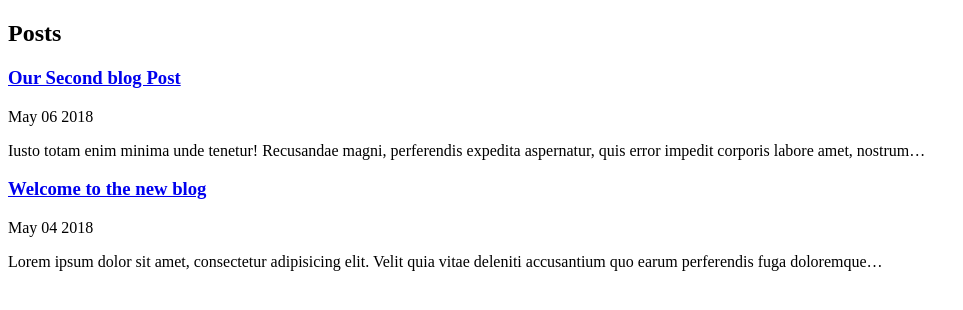
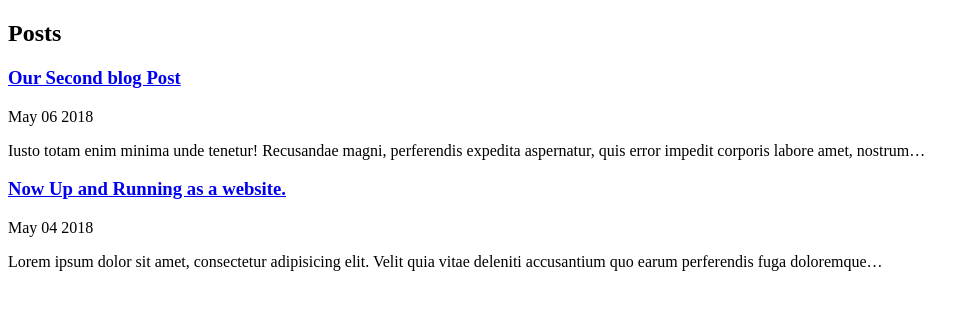
Before and after one commit to GitDarren/portfolionetlify, a Gatsby site: page / in a window 1280 px wide. Shown: the whole page, without its empty margins (0-963 px from the left). Built offline with nearby package versions, Linux system fonts and the light colour scheme; Gatsby itself is replaced by a stand-in of ours.

Commit message:
update post blog post

```diff
--- a/src/posts/post.md
+++ b/src/posts/post.md
@@ -1,5 +1,5 @@
 ---
-title: "Welcome to the new blog"
+title: "Now Up and Running as a website."
 date: "2018-05-04"
 ---
 
```
